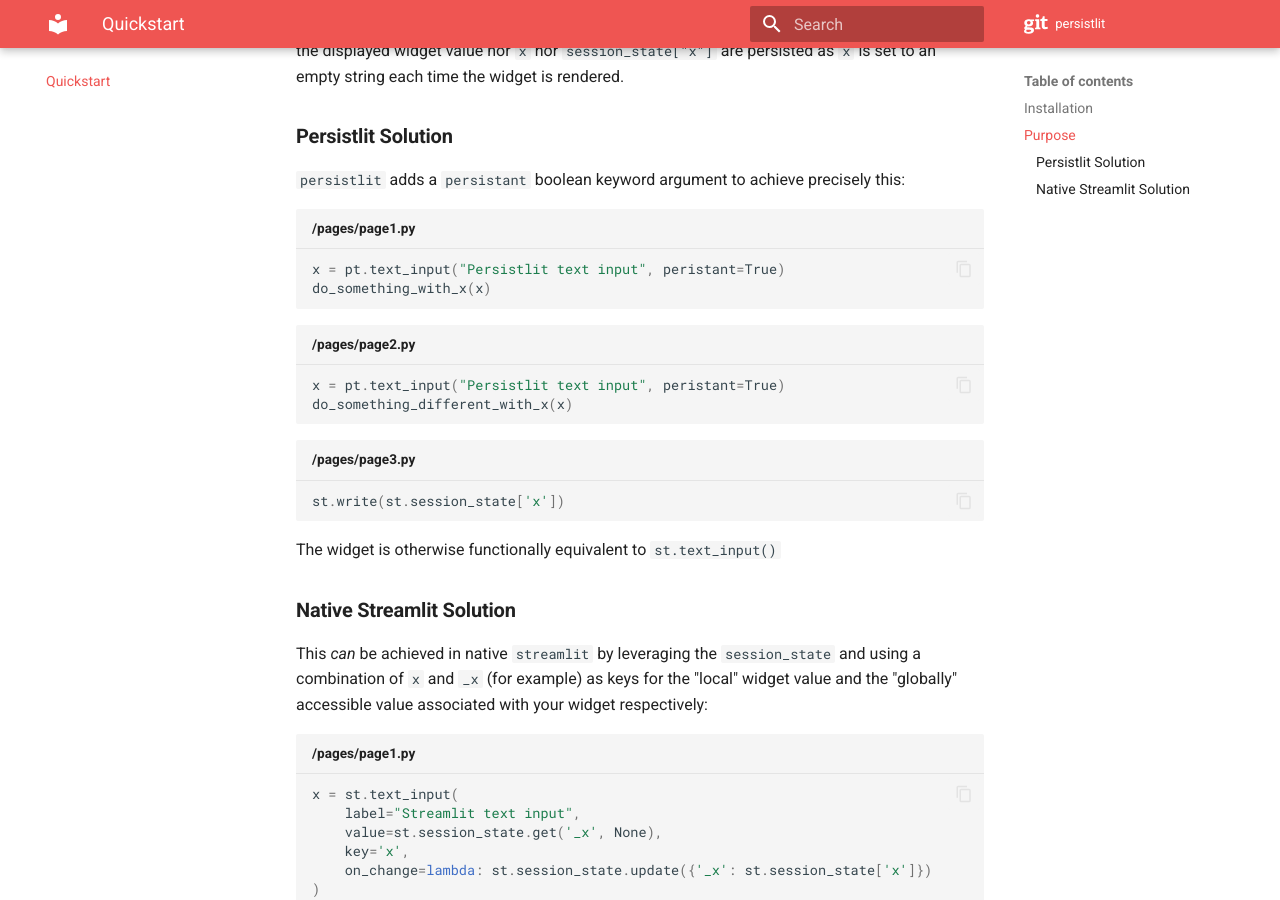
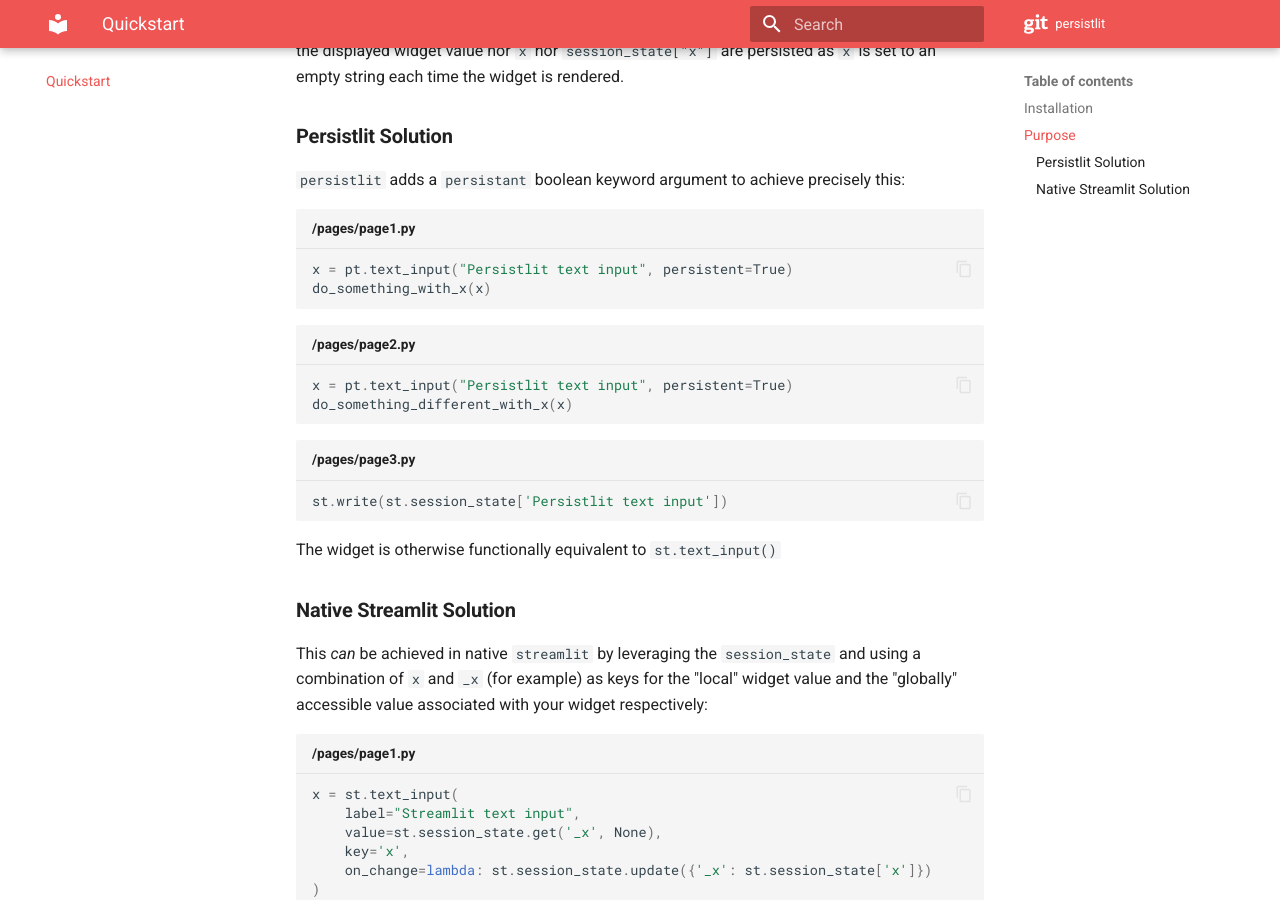
Before and after one commit to jakeayres/persistlit, an MkDocs documentation site: the page built from docs/index.md, in a window 1280 px wide and 900 px high, scrolled down 1020 px. Built offline with MkDocs 1.6.1 and Material for MkDocs 9.7.7, drawn with Linux system fonts in a browser that asks for light colours; comment, search, counter and statistics services are not loaded.

````diff
--- a/docs/index.md
+++ b/docs/index.md
@@ -37,17 +37,17 @@ This will persist between page reload (utilizing `session_state["x"]`). But, whe
 `persistlit` adds a `persistant` boolean keyword argument to achieve precisely this:
 
 ```python title="/pages/page1.py"
-x = pt.text_input("Persistlit text input", peristant=True)
+x = pt.text_input("Persistlit text input", persistent=True)
 do_something_with_x(x)
 ```
 
 ```python title="/pages/page2.py"
-x = pt.text_input("Persistlit text input", peristant=True)
+x = pt.text_input("Persistlit text input", persistent=True)
 do_something_different_with_x(x)
 ```
 
 ```python title="/pages/page3.py"
-st.write(st.session_state['x'])
+st.write(st.session_state['Persistlit text input'])
 ```
 
 The widget is otherwise functionally equivalent to `st.text_input()`
````
Also changed, not shown: 5 other files.
